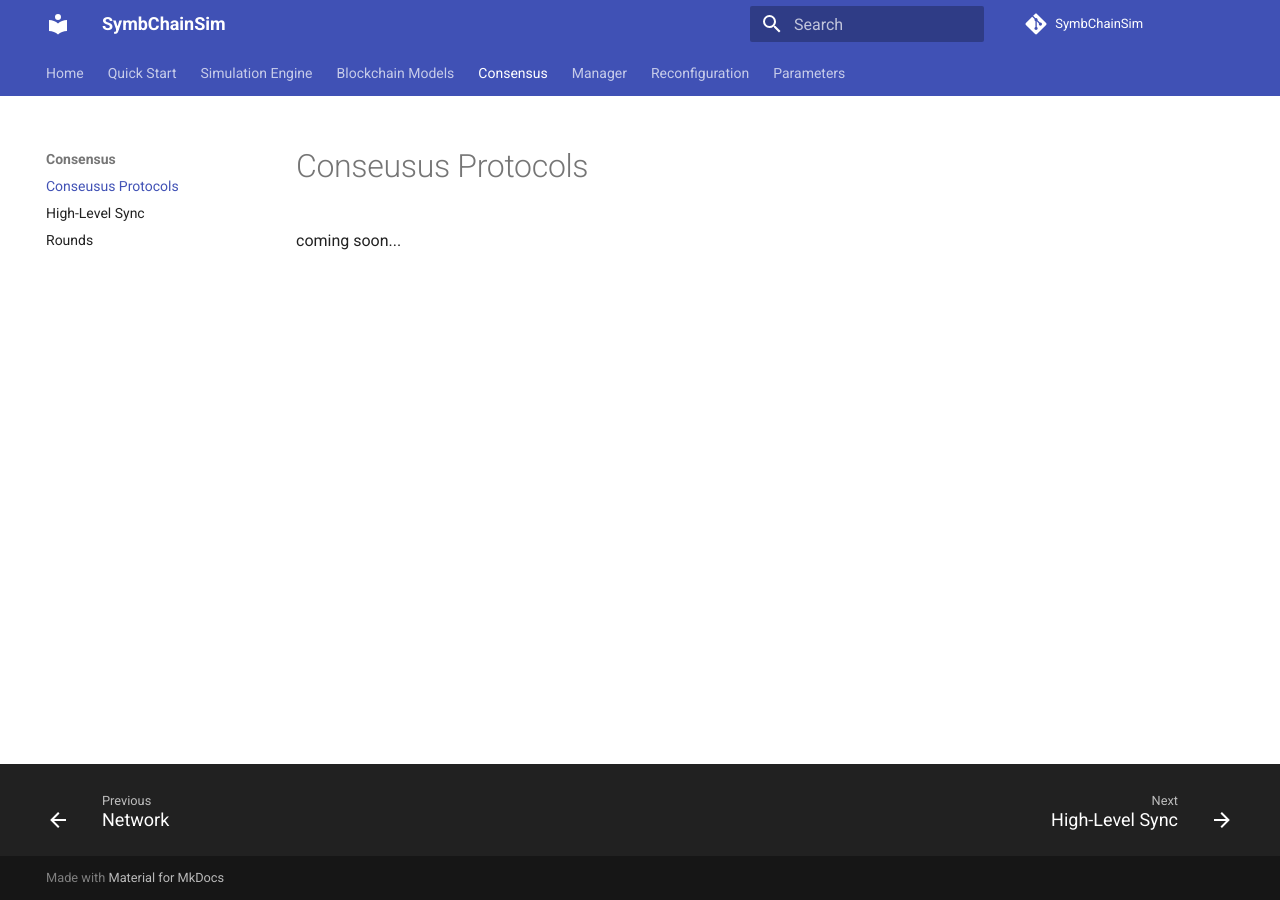
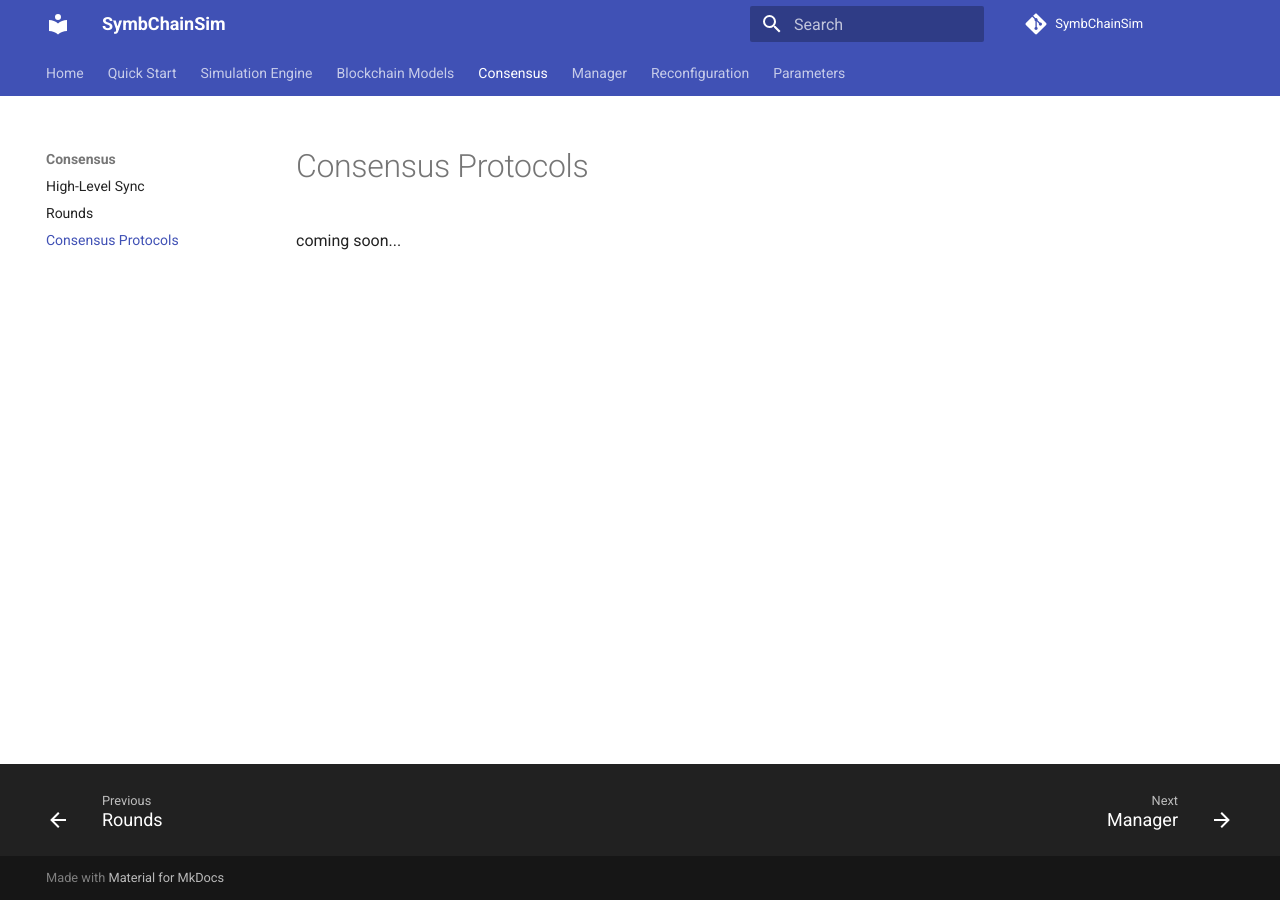
Before and after one commit to GiorgDiama/SymBChainSim, an MkDocs documentation site: the page built from docs/consensus.md, in a window 1280 px wide. Built offline with MkDocs 1.6.1 and Material for MkDocs 9.7.7, drawn with Linux system fonts in a browser that asks for light colours; comment, search, counter and statistics services are not loaded.

Commit message:
typo + order

```diff
--- a/mkdocs.yaml
+++ b/mkdocs.yaml
@@ -33,9 +33,9 @@ nav:
       - Transaction Factory: transaction_factory.md
       - Network: network.md
   - Consensus:
-    - Conseusus Protocols: consensus.md
     - High-Level Sync: high_level_sync.md
     - Rounds: rounds.md
+    - Consensus Protocols: consensus.md
   - Manager: manager.md
   - Reconfiguration: reconfiguration.md
   - Parameters: simulation_parameters.md
```
